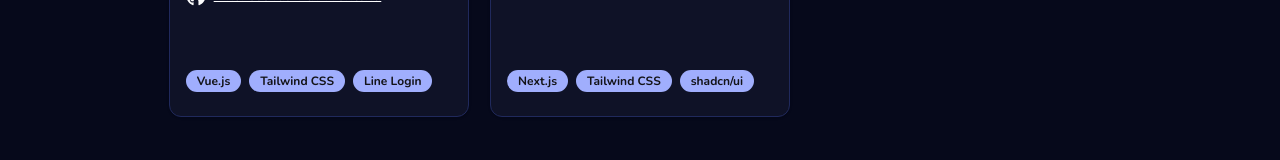
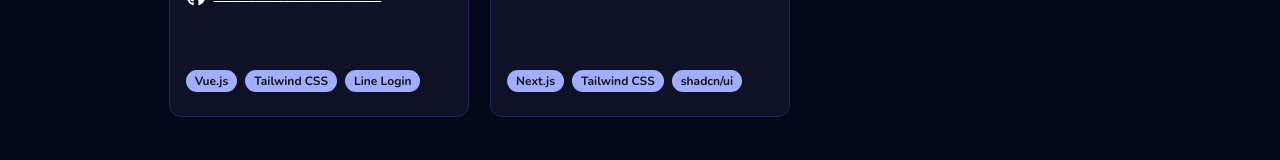
Before and after one commit to yeeway0609/yeeway.dev, a Next.js app: page /projects in a window 1280 px wide. Shown: the part 605-765 px from the top of the page. Built offline with nearby package versions, Linux system fonts and the light colour scheme; a web font is replaced by a local one.

Commit message:
refactor: update badge ui to v4

```diff
--- a/src/app/blog/[slug]/page.tsx
+++ b/src/app/blog/[slug]/page.tsx
@@ -17,7 +17,7 @@
         <time className="mr-4 text-lg text-muted-foreground">{frontmatter.publishedOn.toLocaleDateString('zh-TW')}</time>
         <ul>
           {frontmatter.labels.map((label) => (
-            <Badge key={label} className="mr-2">
+            <Badge key={label} className="mr-2 font-bold">
               #{label}
             </Badge>
           ))}
--- a/src/components/BlogPostCard/index.tsx
+++ b/src/components/BlogPostCard/index.tsx
@@ -15,7 +15,7 @@
       <p className="text-sm text-muted-foreground">{description.length > 100 ? `${description.substring(0, 100)}......` : description}</p>
       <div className="flex">
         {labels.map((label: any) => (
-          <Badge key={label} className="mr-2">
+          <Badge key={label} className="mr-2 font-bold">
             #{label}
           </Badge>
         ))}
--- a/src/components/ProjectCard/index.tsx
+++ b/src/components/ProjectCard/index.tsx
@@ -43,7 +43,13 @@
           </div>
         )}
       </CardContent>
-      <CardFooter className="mt-auto flex-wrap gap-x-2 px-4">{tags?.map((tag) => <Badge key={tag}>{tag}</Badge>)}</CardFooter>
+      <CardFooter className="mt-auto flex-wrap gap-x-2 px-4">
+        {tags?.map((tag) => (
+          <Badge className="font-bold" key={tag}>
+            {tag}
+          </Badge>
+        ))}
+      </CardFooter>
     </Card>
   )
 }
--- a/src/components/ui/badge.tsx
+++ b/src/components/ui/badge.tsx
@@ -1,30 +1,46 @@
-// TODO: react-19
-import * as React from 'react'
-import { cva, type VariantProps } from 'class-variance-authority'
+import * as React from "react"
+import { Slot } from "@radix-ui/react-slot"
+import { cva, type VariantProps } from "class-variance-authority"
 
-import { cn } from '@/lib/utils'
+import { cn } from "@/lib/utils"
 
 const badgeVariants = cva(
-  'inline-flex items-center rounded-full border px-2.5 py-0.5 text-xs font-semibold transition-colors focus:outline-hidden focus:ring-2 focus:ring-ring focus:ring-offset-2',
+  "inline-flex items-center justify-center rounded-md border px-2 py-0.5 text-xs font-medium w-fit whitespace-nowrap shrink-0 [&>svg]:size-3 gap-1 [&>svg]:pointer-events-none focus-visible:border-ring focus-visible:ring-ring/50 focus-visible:ring-[3px] aria-invalid:ring-destructive/20 dark:aria-invalid:ring-destructive/40 aria-invalid:border-destructive transition-[color,box-shadow] overflow-auto",
   {
     variants: {
       variant: {
-        default: 'border-transparent bg-primary text-primary-foreground hover:bg-primary/80',
-        secondary: 'border-transparent bg-secondary text-secondary-foreground hover:bg-secondary/80',
-        destructive: 'border-transparent bg-destructive text-destructive-foreground hover:bg-destructive/80',
-        outline: 'text-foreground',
+        default:
+          "border-transparent bg-primary text-primary-foreground [a&]:hover:bg-primary/90",
+        secondary:
+          "border-transparent bg-secondary text-secondary-foreground [a&]:hover:bg-secondary/90",
+        destructive:
+          "border-transparent bg-destructive text-white [a&]:hover:bg-destructive/90 focus-visible:ring-destructive/20 dark:focus-visible:ring-destructive/40",
+        outline:
+          "text-foreground [a&]:hover:bg-accent [a&]:hover:text-accent-foreground",
       },
     },
     defaultVariants: {
-      variant: 'default',
+      variant: "default",
     },
   }
 )
 
-export interface BadgeProps extends React.HTMLAttributes<HTMLDivElement>, VariantProps<typeof badgeVariants> {}
+function Badge({
+  className,
+  variant,
+  asChild = false,
+  ...props
+}: React.ComponentProps<"span"> &
+  VariantProps<typeof badgeVariants> & { asChild?: boolean }) {
+  const Comp = asChild ? Slot : "span"
 
-function Badge({ className, variant, ...props }: BadgeProps) {
-  return <div className={cn(badgeVariants({ variant }), className)} {...props} />
+  return (
+    <Comp
+      data-slot="badge"
+      className={cn(badgeVariants({ variant }), className)}
+      {...props}
+    />
+  )
 }
 
 export { Badge, badgeVariants }
```
